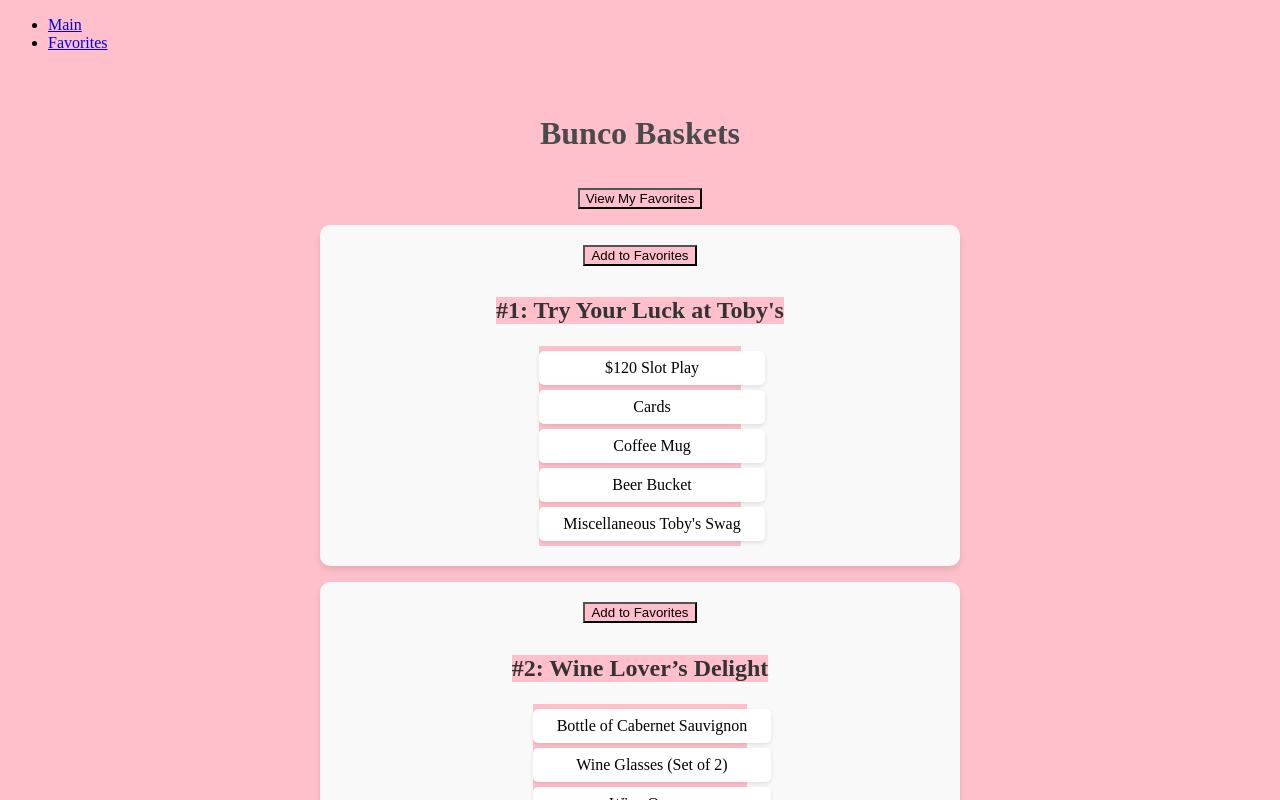
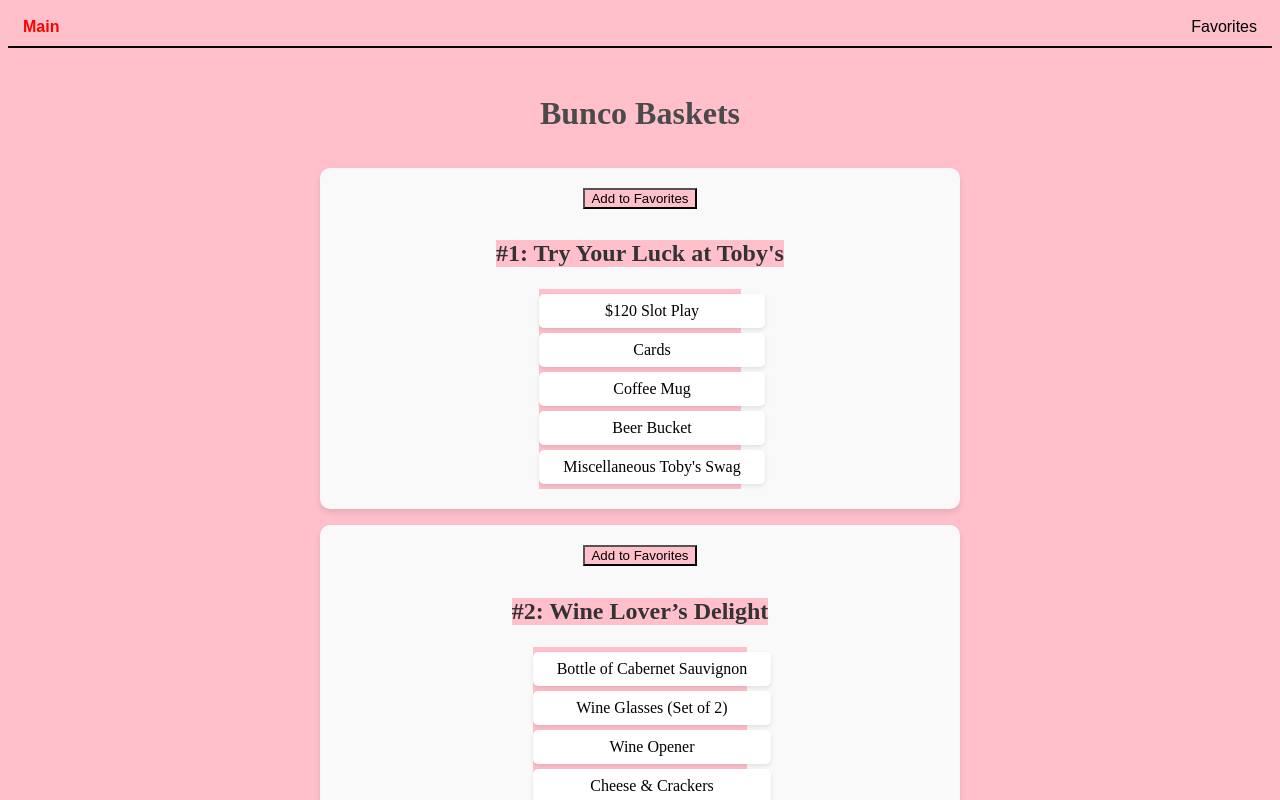
Before and after one commit to mjjust31/Bunco-Breast-Cancer-Baskets, a React (Vite) app: page / in a window 1280 px wide. Shown: the top 800 px of the page. Built offline with nearby package versions, Linux system fonts and the light colour scheme.

Commit message:
favorites

```diff
--- a/package.json
+++ b/package.json
@@ -10,6 +10,7 @@
     "react": "^18.3.1",
     "react-dom": "^18.3.1",
     "react-router-dom": "^6.30.0",
+    "sass": "^1.85.1",
     "web-vitals": "^2.1.4"
   },
   "scripts": {
--- a/src/App.jsx
+++ b/src/App.jsx
@@ -1,16 +1,27 @@
-import React, { useState } from "react";
+import React, { useState, useEffect } from "react";
+import { Outlet } from "react-router-dom";
 import "./App.css";
-import UserMain from "./pages/UserMain";
-import { Outlet } from 'react-router-dom';
 import Nav from './components/NavTabs';
+import basketData from "./data/basketsData"; // ✅ Import basketData from separate file
 
 function App() {
-  // The Outlet component will conditionally swap between the different pages according to the URL
+  const [favorites, setFavorites] = useState(() => {
+    // ✅ Load favorites from local storage on startup
+    const savedFavorites = localStorage.getItem("favorites");
+    return savedFavorites ? JSON.parse(savedFavorites) : [];
+  });
+
+  // ✅ Save favorites to local storage whenever they change
+  useEffect(() => {
+    localStorage.setItem("favorites", JSON.stringify(favorites));
+  }, [favorites]);
+
   return (
     <>
       <Nav />
       <main className="mx-3">
-        <Outlet />
+        {/* ✅ Pass basketData and favorites to child components */}
+        <Outlet context={{ favorites, setFavorites, basketData }} />
       </main>
     </>
   );
--- a/src/components/NavTabs.jsx
+++ b/src/components/NavTabs.jsx
@@ -1,29 +1,18 @@
 import { Link, useLocation } from "react-router-dom";
 import React from "react";
-// Here we are using object destructuring assignment to pluck off our variables from the props object
-// We assign them to their own variable names
+import "./NavTabs.scss";
+
 function NavTabs() {
   const currentPage = useLocation().pathname;
 
   return (
     <ul className="nav nav-tabs">
-      <li className="nav-item">
-        <Link
-          to="/"
-          // This is a conditional (ternary) operator that checks to see if the current page is "Home"
-          // If it is, we set the current page to 'nav-link-active', otherwise we set it to 'nav-link'
-          className={currentPage === "/" ? "nav-link active" : "nav-link"}>
-          Main
-        </Link>
-      </li>
-      <li className="nav-item">
-        <Link
-          to="/Favorites"
-          // Check to see if the currentPage is `About`, and if so we use the active link class from bootstrap. Otherwise, we set it to a normal nav-link
-          className={currentPage === "/About" ? "nav-link active" : "nav-link"}>
-          Favorites
-        </Link>
-      </li>
+      <button className="nav-item">
+        <Link to="/" className={currentPage === "/" ? "active" : ""}>Main</Link>
+      </button>
+      <button className="nav-item">
+        <Link to="/Favorites" className={currentPage === "/Favorites" ? "active" : ""}>Favorites</Link>
+      </button>
     </ul>
   );
 }
--- /dev/null
+++ b/src/components/NavTabs.scss
@@ -0,0 +1,27 @@
+.nav-tabs {
+  display: flex;
+  justify-content: space-between;
+  list-style: none;
+  padding: 0;
+  margin: 0;
+  border-bottom: 2px solid black; // Optional: Adds a bottom border for styling
+}
+
+.nav-item {
+  background: none;
+  border: none;
+  padding: 10px 15px;
+  cursor: pointer;
+}
+
+.nav-item a {
+  text-decoration: none; // Removes underline from links
+  color: inherit; // Keeps text color consistent
+  font-size: 16px;
+  font-weight: 500;
+}
+
+.nav-item a.active {
+  font-weight: bold; // Highlights active link
+  color: red
+}
--- a/src/pages/UserFav.jsx
+++ b/src/pages/UserFav.jsx
@@ -1,12 +1,33 @@
+import React from "react";
+import { useOutletContext } from "react-router-dom";
 
+function UserFav() {
+  const { favorites, basketData } = useOutletContext();
 
-const UserFav = (props) => {
-  console.log("Viewing Favorites...");
-  console.log(props)
+  // ✅ Find full basket info based on stored favorite IDs
+  const favoriteBaskets = basketData.filter((basket) => favorites.includes(basket.id));
 
-
-
-
-};
+  return (
+    <div>
+      <h1>Favorites</h1>
+      {favoriteBaskets.length === 0 ? (
+        <p>No favorites selected yet.</p>
+      ) : (
+        <ul>
+          {favoriteBaskets.map((basket) => (
+            <li key={basket.id}>
+              <h2>{`Basket #${basket.id}: ${basket.name}`}</h2>
+              <ul>
+                {basket.content.map((item, index) => (
+                  <li key={index}>{item}</li>
+                ))}
+              </ul>
+            </li>
+          ))}
+        </ul>
+      )}
+    </div>
+  );
+}
 
 export default UserFav;
--- a/src/pages/UserMain.jsx
+++ b/src/pages/UserMain.jsx
@@ -1,33 +1,32 @@
-import React, { useState, useEffect } from "react";
-import basketData from "../data/basketsData";
+import React from "react";
+import { useOutletContext } from "react-router-dom";
 import "./UserMain.css";
-import UserFav from "./UserFav";
 
-const AdminDashboard = () => {
-  const [favorites, setFavorites] = useState([]);
+const UserMain = () => {
+  const { favorites, setFavorites, basketData } = useOutletContext();
 
   const handleFav = (id) => {
-    if (!id) return; // ✅ Prevent adding an invalid ID
+    if (!id) return;
 
     setFavorites((prevFavorites) => {
-      const filteredFavorites = prevFavorites.filter((favId) => favId !== id);
-      return [...filteredFavorites, id]; // ✅ Ensures no duplicates
+      const newFavorites = prevFavorites.includes(id)
+        ? prevFavorites.filter((favId) => favId !== id) // Remove if already a favorite
+        : [...prevFavorites, id]; // Add if not a favorite
+
+      console.log("Updated Favorites:", newFavorites); // ✅ Debugging log
+      return newFavorites;
     });
   };
-
-  useEffect(() => {
-    console.log("Updated Favorites:", favorites);
-  }, [favorites]); // ✅ Logs the latest state
 
   return (
     <div>
       <section className="container">
         <h1 className="basket-title">Bunco Baskets</h1>
-        <button onClick={UserFav}>View My Favorites</button>
-
         {basketData.map((basket) => (
           <div key={basket.id} className="basket-container">
-            <button onClick={() => handleFav(basket.id)}>Add to Favorites</button>
+            <button onClick={() => handleFav(basket.id)}>
+              {favorites.includes(basket.id) ? "Remove from Favorites" : "Add to Favorites"}
+            </button>
             <h2>{`#${basket.id}: ${basket.name}`}</h2>
             <ul>
               {basket.content.map((item, index) => (
@@ -41,4 +40,4 @@ const AdminDashboard = () => {
   );
 };
 
-export default AdminDashboard;
+export default UserMain;
--- a/vite.config.js
+++ b/vite.config.js
@@ -0,0 +1,11 @@
+import { defineConfig } from 'vite';
+import react from '@vitejs/plugin-react';
+
+// https://vitejs.dev/config/
+export default defineConfig({
+  plugins: [react()],
+  server: {
+    port: 3000,
+    open: true,
+  },
+});
```
Also changed, not shown: src/pages/Error.jsx (+17 -0 lines), 1 other file (tests, documents, lock files or other folders).
